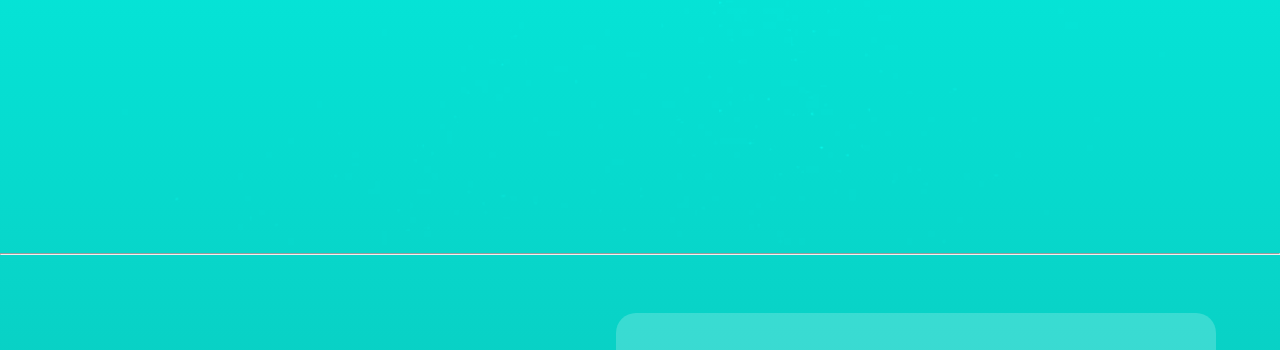
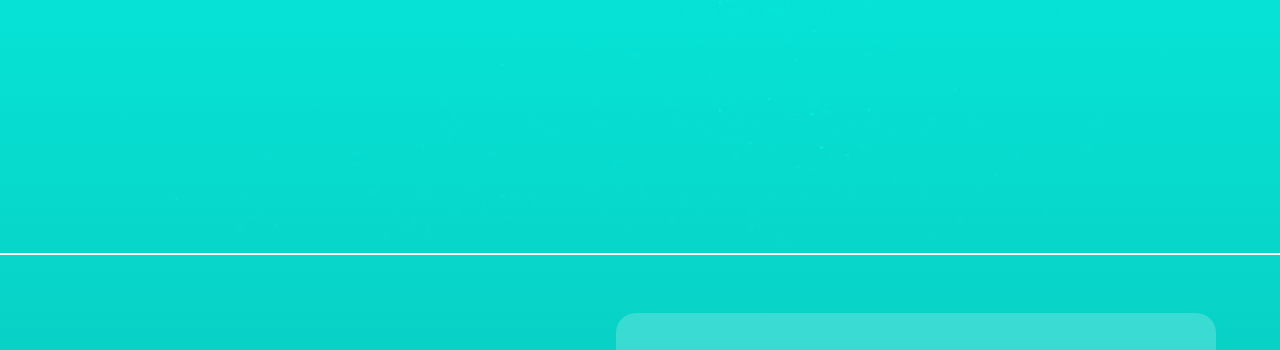
Before and after one commit to NiekRottier/niekrottier.github.io, a plain HTML site: page index.html in a window 1280 px wide. Shown: the part 555-905 px from the top of the page. Drawn offline with Linux system fonts and the light colour scheme.

Commit message:
Added styling to hr's

```diff
--- a/sass/style.scss
+++ b/sass/style.scss
@@ -17,6 +17,12 @@ body{
     margin: 0;
 
     background: linear-gradient( #00FFF0, #282828);
+}
+
+hr{
+    height: 2px;
+    background-color: #FFFFFF;
+    border: none;
 }
 
 h1{
```
Also changed, not shown: css/style.css, 1 other file.
